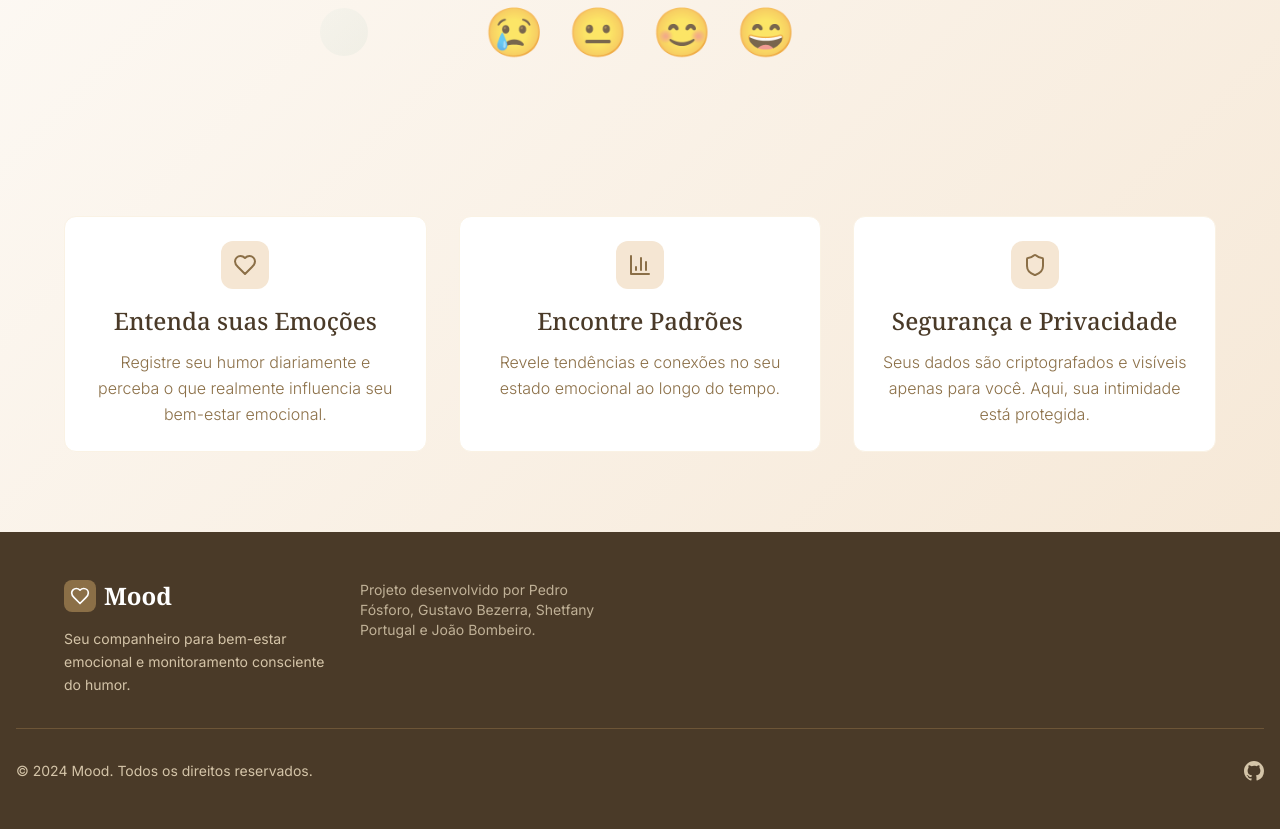
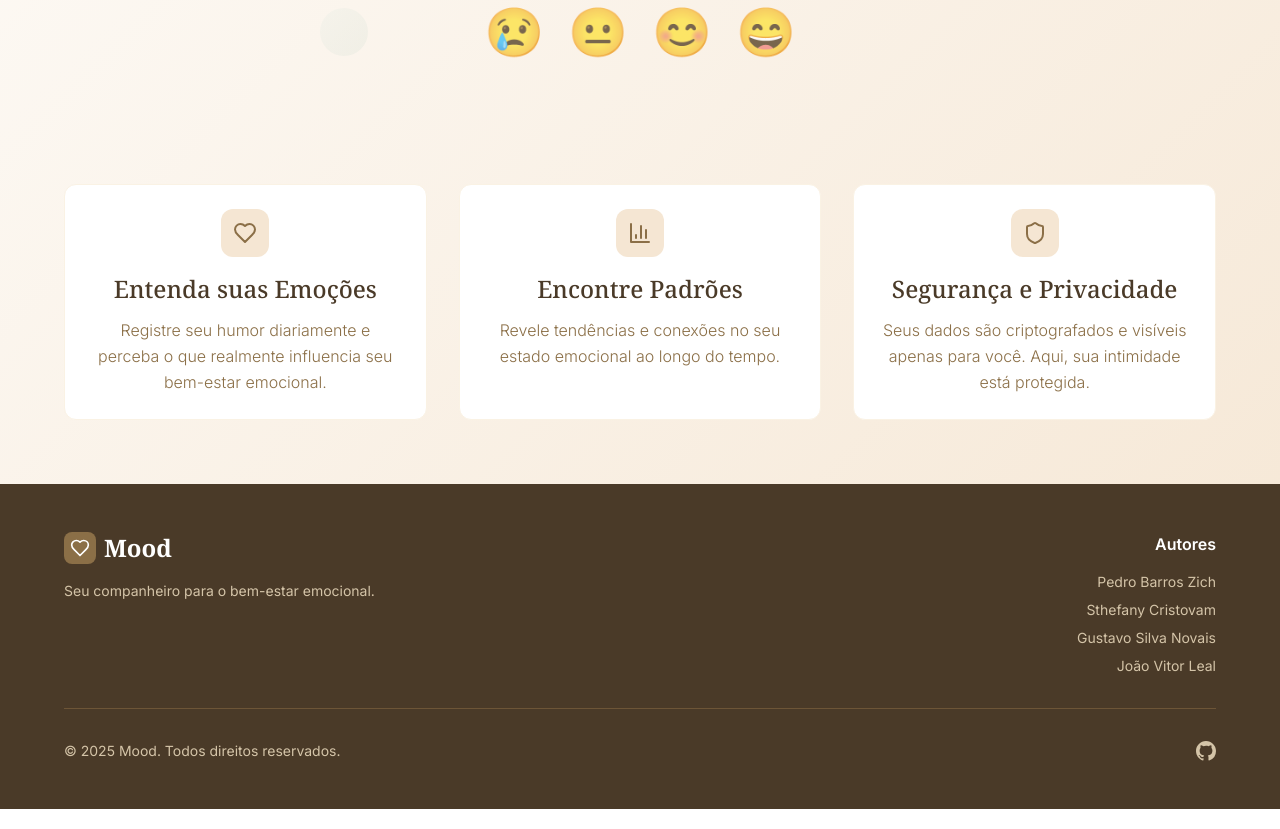
Before and after one commit to PedroZich22/mood, a React (Vite) app: page / in a window 1280 px wide. Shown: the part 440-1269 px from the top of the page. Built offline with nearby package versions, Linux system fonts and the light colour scheme; no server answers.

Commit message:
chore landing page

```diff
--- a/src/components/LandingPage.jsx
+++ b/src/components/LandingPage.jsx
@@ -32,10 +32,9 @@ const LandingPage = () => {
 
   return (
     <div className="min-h-screen">
-      {/* Seção Hero */}
+      {/* Seção primera */}
       <section className="relative overflow-hidden py-20 px-4">
         <div className="max-w-6xl mx-auto">
-          {/* Elementos visuais flutuantes */}
           <div className="absolute top-20 left-10 w-20 h-20 bg-gradient-to-br from-brown-200 to-brown-300 rounded-full opacity-20 animate-bounce-subtle"></div>
           <div
             className="absolute top-40 right-20 w-16 h-16 bg-gradient-to-br from-cream-200 to-cream-300 rounded-full opacity-30 animate-bounce-subtle"
@@ -71,7 +70,7 @@ const LandingPage = () => {
               </Link>
             </div>
 
-            {/* Emojis de humor */}
+            {/* Emojis */}
             <div className="flex justify-center space-x-6 opacity-70">
               <div className="text-5xl animate-bounce-subtle">😢</div>
               <div
@@ -98,8 +97,9 @@ const LandingPage = () => {
       </section>
 
       {/* Seção de Funcionalidades */}
-      <section className="py-20 px-4">
+      <section className="pt-12 pb-16 px-4">
         <div className="max-w-6xl mx-auto">
+          {/* Lista de funcionalidades */}
           <div className="grid md:grid-cols-2 lg:grid-cols-3 gap-8">
             {features.map((feature, index) => (
               <Card
@@ -121,12 +121,34 @@ const LandingPage = () => {
         </div>
       </section>
 
-      {/* Rodapé */}
+      {/* Seção Cadastro 2 */}
+      {/* <section className="py-20 px-4 bg-brown-600">
+        <div className="max-w-4xl mx-auto text-center">
+          <div className="mb-8">
+            <h2
+              className="text-4xl md:text-5xl font-bold text-white mb-4"
+              style={{ fontFamily: "Noto Serif, serif" }}
+            >
+              Pronto para começar sua jornada emocional?
+            </h2>
+            <p className="text-xl text-brown-100 mb-8 font-light max-w-2xl mx-auto">
+              Junte-se a milhares de pessoas que estão se conectando com seus sentimentos e cultivando o bem-estar emocional através do autoconhecimento.
+            </p>
+            <Link to="/register" className="btn btn-secondary space-x-2">
+              <span>Comece Gratuitamente</span>
+              <ArrowRight className="w-5 h-5 group-hover:translate-x-1 transition-transform" />
+            </Link>
+          </div>
+        </div>
+      </section> */}
+
+
+      {/* Footer */}
       <footer className="bg-brown-800 text-brown-100 py-12 px-4">
         <div className="max-w-6xl mx-auto">
-          <div className="grid md:grid-cols-4 gap-8 mb-8">
-            {/* Marca */}
-            <div className="md:col-span-1">
+          <div className="grid md:grid-cols-2 gap-8 mb-8">
+            {/* Logo */}
+            <div className="flex flex-col">
               <div className="flex items-center space-x-2 mb-4">
                 <div className="w-8 h-8 bg-brown-600 rounded-lg flex items-center justify-center">
                   <Heart className="w-5 h-5 text-white" />
@@ -139,22 +161,54 @@ const LandingPage = () => {
                 </span>
               </div>
               <p className="text-brown-300 text-sm leading-relaxed">
-                Seu companheiro para bem-estar emocional e monitoramento consciente do humor.
+                Seu companheiro para o bem-estar emocional.
               </p>
             </div>
 
             {/* Autores */}
-              <div className="text-brown-400 text-sm mb-6">
-                Projeto desenvolvido por Pedro Fósforo, Gustavo Bezerra, Shetfany Portugal e João Bombeiro.
-              </div>
+            <div className="flex flex-col md:items-end md:text-right">
+              <h4 className="font-semibold text-white mb-4">Autores</h4>
+              <ul className="space-y-2 text-sm">
+                <li>
+                  <Link
+                    to="#"
+                    className="text-brown-300 hover:text-white transition-colors"
+                  >
+                    Pedro Barros Zich
+                  </Link>
+                </li>
+                <li>
+                  <Link
+                    to="#"
+                    className="text-brown-300 hover:text-white transition-colors"
+                  >
+                    Sthefany Cristovam
+                  </Link>
+                </li>
+                <li>
+                  <Link
+                    to="#"
+                    className="text-brown-300 hover:text-white transition-colors"
+                  >
+                    Gustavo Silva Novais
+                  </Link>
+                </li>
+                <li>
+                  <Link
+                    to="#"
+                    className="text-brown-300 hover:text-white transition-colors"
+                  >
+                    João Vitor Leal
+                  </Link>
+                </li>
+              </ul>
             </div>
           </div>
 
-
-        {/* Bottom */}
+          {/* Algumas infos */}
           <div className="border-t border-brown-700 pt-8 flex flex-col md:flex-row items-center justify-between">
             <p className="text-brown-300 text-sm">
-            © 2024 Mood. Todos os direitos reservados.
+              © 2025 Mood. Todos direitos reservados.
             </p>
             <div className="flex items-center space-x-6 mt-4 md:mt-0">
               <Link
@@ -176,8 +230,8 @@ const LandingPage = () => {
               </Link>
             </div>
           </div>
+        </div>
       </footer>
-
     </div>
   );
 };
```
Lines whose indentation alone changed are shown as unchanged.
